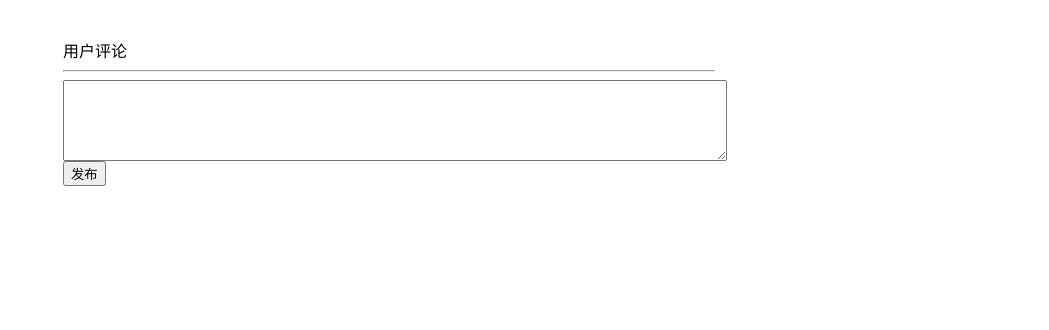
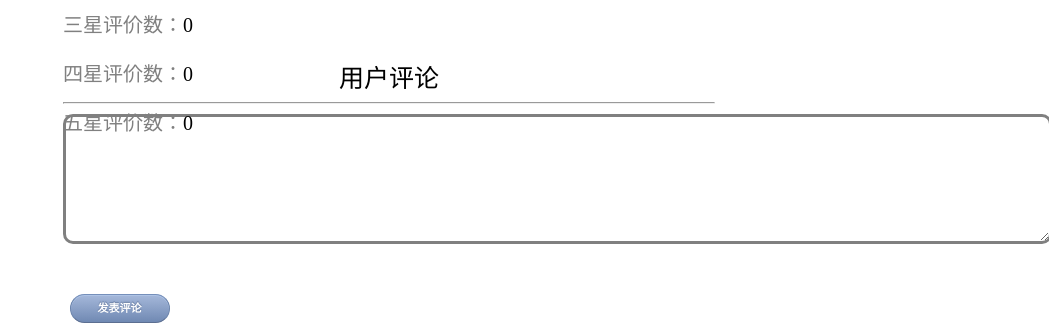
Before and after one commit to CZYTHSS/Read-Book-Website, a Django app: template shellbook/templates/book.html in a window 1320 px wide. Shown: the part 1011-1341 px from the top of the page, without its empty margins (271-1320 px from the left). Before the commit the page ends 1197 px from the top, so only its background shows below. Run offline with Django 3.2, Linux system fonts and the light colour scheme; the template is opened without the code that fills it: values that come from a table or form of the project are taken from there, others are empty; data comes from the database, SQL or seed files in the repository; parts of the project's set-up code (start-up, migrations or seed data) failed here and were passed over; some libraries are stand-ins or nearby versions.

Commit message:
评论添加及界面优化

```diff
--- a/shellbook/templates/book.html
+++ b/shellbook/templates/book.html
@@ -269,7 +269,7 @@
 				padding-right:5%;
 				text-align:center;
 				width:30%;
-				height:50%;
+				height:45%;
 				overflow: hidden;
 				white-space: nowrap;
 				text-overflow: ellipsis;
@@ -279,14 +279,15 @@
 			}
 			.NewBook img{
 				width:100%;
-				height:80%;
+				height:100%;
 			}
 			.BookInfo {
 				height:50%;
+				font-size:20px;
 			}
 			.BookLabel {
-				font-family:"宋体";
-				font-size:3;
+				font-family:"华文新魏";
+				font-size:20px;
 				color:grey;
 			}
 			.commentLabel {
@@ -303,6 +304,8 @@
 				padding-left:25%;
 				padding-right:25%;
 				font-family:"华文新魏";
+				margin-top:10px;
+				height:200px;
 			}
 			#login{
 				margin-left:55%;
@@ -492,6 +495,52 @@
 				border: 1px solid #546685;
 				-webkit-box-shadow: inset 0 0 8px 2px #7e8da6, 0 1px 0 0 #eeeeee;
 				box-shadow: inset 0 0 8px 2px #7e8da6, 0 1px 0 0 #eeeeee; }
+			.ClickButton{
+				margin-left:1%;
+				font-size:20px;
+				float:left;
+				margin-top:50px;
+				background-color: #a5b8da;
+				background-image: -webkit-gradient(linear, left top, left bottom, color-stop(0%, #a5b8da), color-stop(100%, #7089b3));
+				background-image: -webkit-linear-gradient(top, #a5b8da, #7089b3);
+				background-image: -moz-linear-gradient(top, #a5b8da, #7089b3);
+				background-image: -ms-linear-gradient(top, #a5b8da, #7089b3);
+				background-image: -o-linear-gradient(top, #a5b8da, #7089b3);
+				background-image: linear-gradient(top, #a5b8da, #7089b3);
+				border-top: 1px solid #758fba;
+				border-right: 1px solid #6c84ab;
+				border-bottom: 1px solid #5c6f91;
+				border-left: 1px solid #6c84ab;
+				border-radius: 18px;
+				-webkit-box-shadow: inset 0 1px 0 0 #aec3e5;
+				box-shadow: inset 0 1px 0 0 #aec3e5;
+				color: #fff;
+				font: bold 11px/1 "Lucida Grande", "Lucida Sans Unicode", "Lucida Sans", Geneva, Verdana, sans-serif;
+				padding: 8px 0;
+				text-align: center;
+				text-shadow: 0 -1px 1px #64799e;
+				text-transform: uppercase;
+				width: 100px;
+			}
+			.ClickButton:hover {
+				background-color: #9badcc;
+				background-image: -webkit-gradient(linear, left top, left bottom, color-stop(0%, #9badcc), color-stop(100%, #687fa6));
+				background-image: -webkit-linear-gradient(top, #9badcc, #687fa6);
+				background-image: -moz-linear-gradient(top, #9badcc, #687fa6);
+				background-image: -ms-linear-gradient(top, #9badcc, #687fa6);
+				background-image: -o-linear-gradient(top, #9badcc, #687fa6);
+				background-image: linear-gradient(top, #9badcc, #687fa6);
+				border-top: 1px solid #6d86ad;
+				border-right: 1px solid #647a9e;
+				border-bottom: 1px solid #546685;
+				border-left: 1px solid #647a9e;
+				-webkit-box-shadow: inset 0 1px 0 0 #a5b9d9;
+				box-shadow: inset 0 1px 0 0 #a5b9d9;
+				cursor: pointer; }
+			.ClickButton:active {
+				border: 1px solid #546685;
+				-webkit-box-shadow: inset 0 0 8px 2px #7e8da6, 0 1px 0 0 #eeeeee;
+				box-shadow: inset 0 0 8px 2px #7e8da6, 0 1px 0 0 #eeeeee; }
 			#username{
 				margin-left:50%;
 				margin-top:45px;
@@ -507,15 +556,33 @@
 				font-family:"华文新魏";
 			}
 			.singlereview{
-				border: 1px solid #546685;
+				margin-top:10px;
+				border: 3px solid gray;
 				width:100%;
-				height:80px;
+				height:100px;
+				border-radius:10px;
 			}
-			.portraitbox{position: relative;height: 50px;background-size: cover;margin: 0 10px;width: 50px}
-			.portrait{margin-top:5px;height: 50px;width: 50px}
-			.nickname{font-family: "华文新魏"; font-size: 10px; width: 100%;text-align: center;overflow: hidden}
-			.content{font-family: "华文新魏"; overflow: hidden; font-size: 20px; height: 50px}
+			.portraitbox{position: relative;height: 50px;background-size: cover;margin: 0 10px;width: 50px;}
+			.portrait{margin-top:10px;height: 50px;width: 50px;border:1px solid black;margin-left:5px;}
+			.nickname{font-family: "华文新魏"; font-size: 17px; width: 100%;text-align: center;overflow: hidden;margin-top:20px;}
+			.content{font-family: "华文新魏"; overflow: hidden; font-size: 20px; height: 50px;margin-top:10px;}
 			.border{width: 80px;float:left;}
+			#time{
+				float:right;
+				margin-top:10px;
+				margin-right:10px;
+				font-size:20px;
+			}
+			#review_section{
+				font-size:25px;
+				text-align:center;
+			}
+			#introduce{
+				border:3px solid gray;
+				font-size:20px;
+				float:left;
+				border-radius:10px;
+			}
 		</style>
 	</head>
 
@@ -552,7 +619,7 @@
 				<img src = "{{bookobject.bookcover}}"/><br/>
 			</div>
 			<div class="BookInfo">
-				<font size="3"><span class="BookLabel">作者：</span>{{ bookobject.bookwriter }}<font>
+				<p><span class="BookLabel">作者：</span>{{ bookobject.bookwriter }}</p>
 				<p><span class="BookLabel">出版时间：</span>{{bookobject.bookyear}}</p>
 				<p><span class="BookLabel">出版社：</span>{{bookobject.bookpress}}</p>
 				<p><span class="BookLabel">类别：</span>{{bookobject.classification}}</p>
@@ -579,16 +646,16 @@
 							{% endif %}
 							<div class="nickname">{{review.nickname}}</div>
 						</div>
+						<div class="content">{{review.comment}}</div>
+						<div id = "time">发表于{{review.time}}</div>
 					</div>
-					<div class="content">{{review.comment}}</div>
 				{% endfor %}
 			</div>
 			<div class="comment">
 				<textarea id = "introduce" name="comment" cols="80%" rows="5"></textarea>
-				<input type = "submit" value = "发布" name = "submit">
+				<input type = "submit" class="ClickButton" value = "发表评论">
 			</div>
 		</form>
 
-		<br/><br/><br/><br/><br/>
 	</body>
 </html>
```
